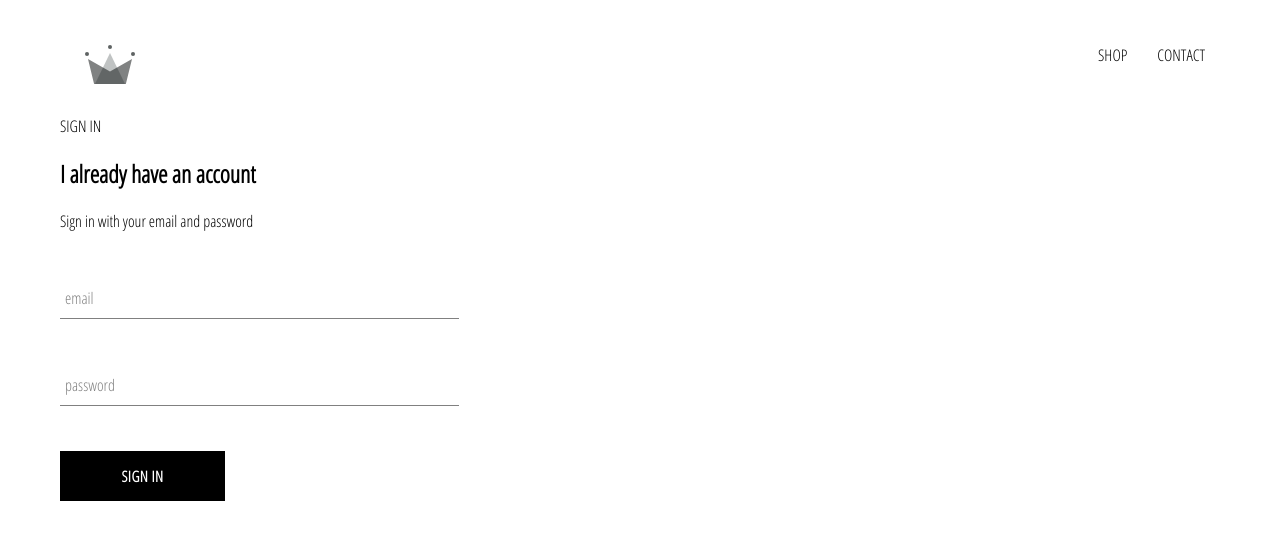
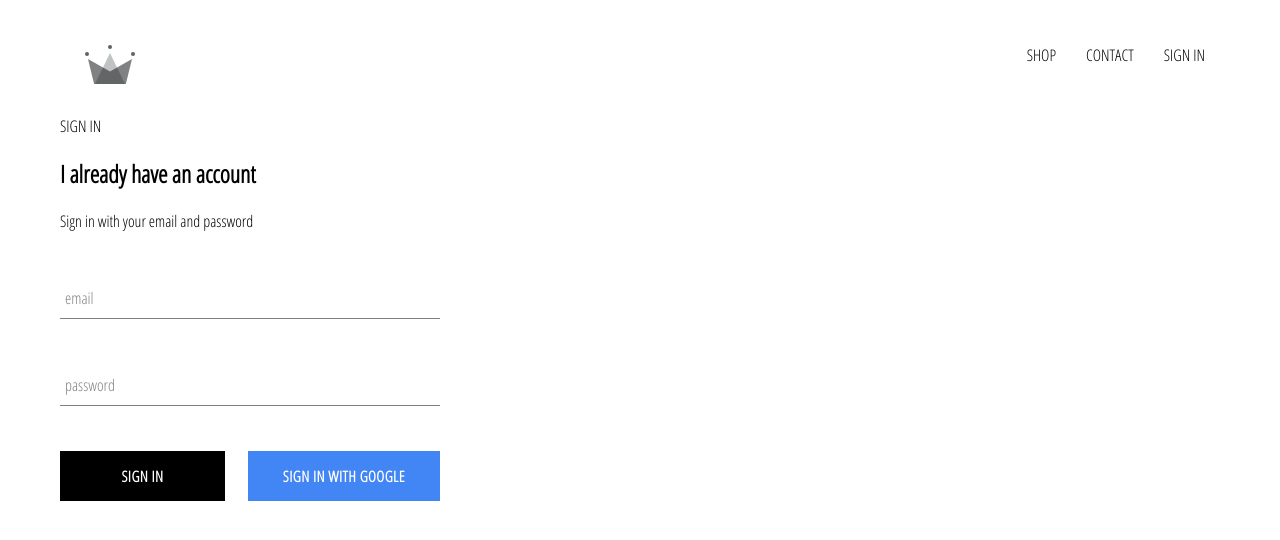
Before and after one commit to elinapohrebna/crwn-clothing, a React (Create React App) app: page /signin in a window 1280 px wide. Shown: the top 540 px of the page. Built offline with nearby package versions, Linux system fonts and the light colour scheme; no server answers.

Commit message:
integrated firebase into application, implemented sign in with Google

```diff
--- a/package.json
+++ b/package.json
@@ -6,6 +6,7 @@
     "@testing-library/jest-dom": "^5.11.4",
     "@testing-library/react": "^11.1.0",
     "@testing-library/user-event": "^12.1.10",
+    "firebase": "^8.2.4",
     "node-sass": "4.14.1",
     "react": "^17.0.1",
     "react-dom": "^17.0.1",
--- a/src/App.css
+++ b/src/App.css
@@ -7,3 +7,7 @@
     text-decoration: none;
     color:black;
 }
+
+*{
+    box-sizing: border-box;
+}
--- a/src/App.js
+++ b/src/App.js
@@ -6,11 +6,35 @@
 import ShopPage from './pages/shop/shop.component';
 import Header from './components/header/header.component';
 import SignInAndSignUpPage from './pages/sign-in-and-sign-up/sign-in-and-sign-up.component';
+import { auth } from './firebase/firebase.utils';
+
+class App extends React.Component{
+constructor(){
+  super();
+
+  this.state = {
+    currentUser: null
+  };
+}
+
+unsubscribeFromAuth = null;
+
+componentDidMount(){
+  this.unsubscribeFromAuth = auth.onAuthStateChanged(user => {
+    this.setState({ currentUser: user });
+
+    console.log(user);
+  })
+}
+
+componentWillUnmount() {
+this.unsubscribeFromAuth();
+}
 
 
-function App() {
+  render(){
   return ( <div >
-  <Header />
+  <Header  currentUser = {this.state.currentUser}/>
   <Switch>
   <Route exact path = '/' component= {HomePage}/>
   <Route path = '/shop' component= {ShopPage}/>
@@ -18,6 +42,7 @@
   </Switch>
   </div>
   );
+  }
 }
 
 export default App;
--- a/src/components/custom-button/custom-button.component.jsx
+++ b/src/components/custom-button/custom-button.component.jsx
@@ -3,8 +3,9 @@
 import './custom-button.styles.scss';
 
 
-const CustomButton = ({ children, ...otherProps}) => (
-    <button className = 'custom-button' {...otherProps}>
+const CustomButton = ({ children, isGoogleSignIn, ...otherProps}) => (
+    <button className = {`${isGoogleSignIn ? 'google-sign-in': ''} custom-button`}
+     {...otherProps}>
         {children}
     </button>
 
--- a/src/components/custom-button/custom-button.styles.scss
+++ b/src/components/custom-button/custom-button.styles.scss
@@ -19,4 +19,14 @@
       color: black;
       border: 1px solid black;
     }
+
+    &.google-sign-in{
+      background-color: #4285f4;
+      color:white;
+      &:hover{
+        background-color: #357ae8;
+        border:none;
+      }
+
+    }
   }
--- a/src/components/header/header.component.jsx
+++ b/src/components/header/header.component.jsx
@@ -2,10 +2,11 @@
 
 import { Link } from 'react-router-dom'
 
+import { auth } from '../../firebase/firebase.utils';
 import { ReactComponent as Logo } from '../../assets/crown.svg';
 import './header.styles.scss'
 
-const Header = () => (
+const Header = ({currentUser}) => (
      <div className='header'>
         <Link className ='logo-container'  to="/">
             <Logo className = 'logo' />
@@ -17,6 +18,14 @@
             <Link className = 'option' to= '/shop'>
                 CONTACT
             </Link>
+            {
+                currentUser?
+                <div className = 'option' onClick = {() => auth.signOut()}>SIGN OUT</div>
+                :
+                <Link className = 'option' to ='/signin'>
+                    SIGN IN
+                </Link>
+            }
 
         </div>
      </div>
--- a/src/components/header/header.styles.scss
+++ b/src/components/header/header.styles.scss
@@ -20,6 +20,7 @@
 
       .option {
         padding: 10px 15px;
+        cursor: pointer;
       }
     }
   }
--- a/src/components/sign-in/sign-in.component.jsx
+++ b/src/components/sign-in/sign-in.component.jsx
@@ -2,7 +2,7 @@
 import FormInput from '../form-input/form-input.component';
 import  CustomButton from '../custom-button/custom-button.component';
 
-
+import { signInWithGoogle } from '../../firebase/firebase.utils.js';
 
 import './sign-in.styles.scss';
 
@@ -54,8 +54,14 @@
 
                     />
 
+                    <div className = 'buttons'>
+                    <CustomButton type= "submit"  > Sign In</CustomButton>
+                    <CustomButton onClick={signInWithGoogle} isGoogleSignIn>
+                    {' '}
+                    Sign in with Google{' '}
+                    </CustomButton>
+                    </div>
 
-                    <CustomButton type= "submit"  > Sign In</CustomButton>
                 </form>
             </div>
         )
--- a/src/components/sign-in/sign-in.styles.scss
+++ b/src/components/sign-in/sign-in.styles.scss
@@ -1,5 +1,5 @@
 .sign-in{
-    width: 30vw;
+    width: 380px;
     display: flex;
     flex-direction: column;
 
@@ -8,4 +8,8 @@
        margin: 10px 0;
     }
 
+    .buttons{
+        display:flex;
+        justify-content: space-between;
+    }
 }
--- /dev/null
+++ b/src/firebase/firebase.utils.js
@@ -0,0 +1,26 @@
+import firebase from 'firebase/app';
+
+import 'firebase/firestore';
+import 'firebase/auth';
+
+
+const config = {
+    apiKey: "AIzaSyBBabk_laz2k6i-zR3TYgLBZ9lfbInU1mU",
+    authDomain: "crwn-db-dcf4f.firebaseapp.com",
+    projectId: "crwn-db-dcf4f",
+    storageBucket: "crwn-db-dcf4f.appspot.com",
+    messagingSenderId: "1030923441535",
+    appId: "1:1030923441535:web:7aa72723dafb744ed7364a",
+    measurementId: "G-G8KDNF6Q7F"
+  };
+
+  firebase.initializeApp(config);
+
+  export const auth = firebase.auth();
+  export const firestore = firebase.firestore();
+
+  const provider = new firebase.auth.GoogleAuthProvider();
+  provider.setCustomParameters({ prompt: 'select_account' });
+  export const signInWithGoogle = () => auth.signInWithPopup(provider);
+
+  export default firebase;
```
Also changed, not shown: 2 other files (tests, documents, lock files or other folders).
